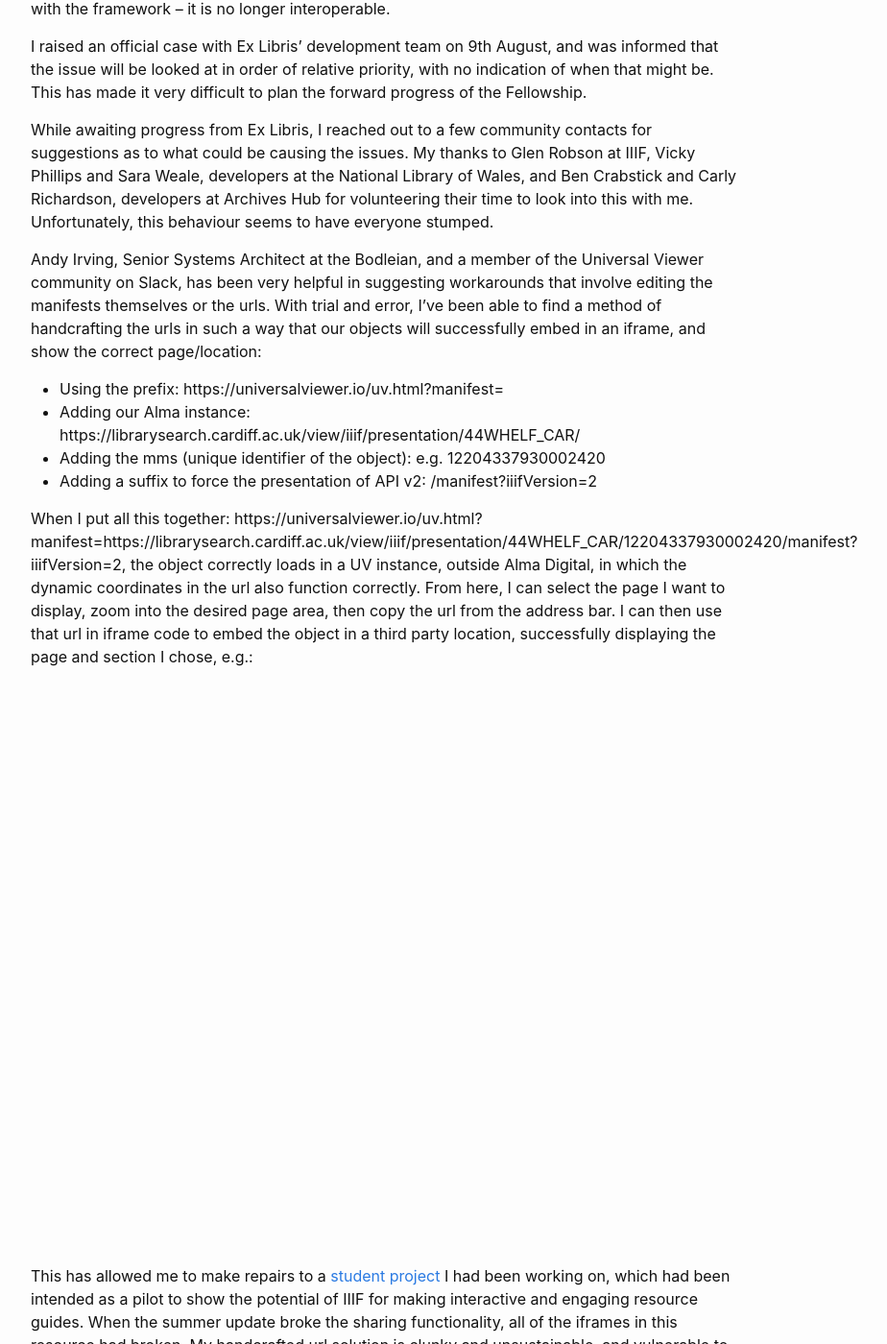
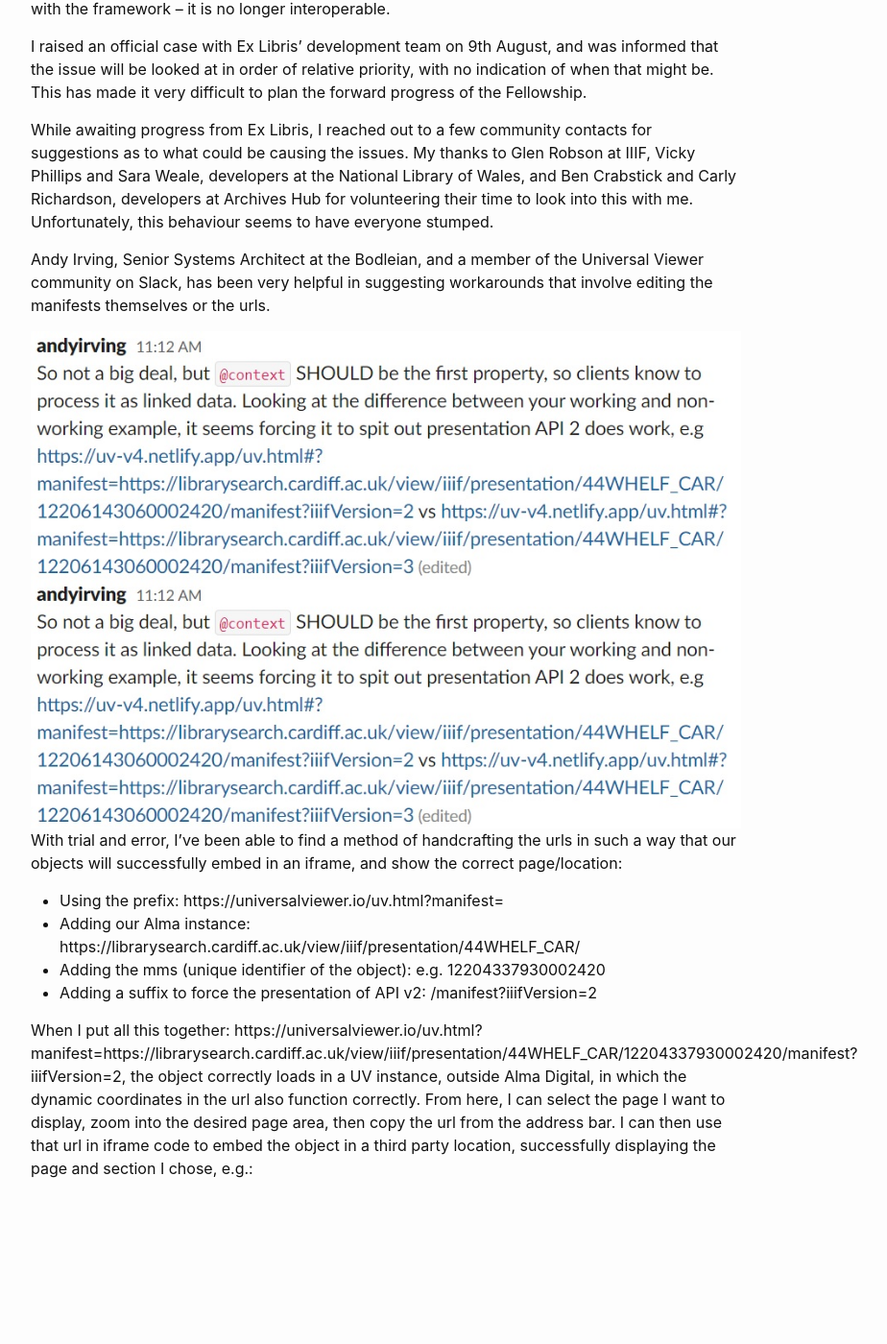
Before and after one commit to aeh0/experiiiments, a Jekyll site: the page built from _posts/2022-09-13-universal-viewer-2.html, in a window 1280 px wide and 1400 px high, scrolled down 500 px. Shown: the whole window at 96% size, without its empty margins (238-1162 px from the left). Built offline with Jekyll 4.4.1, drawn with Linux system fonts in a browser that asks for light colours.

Commit message:
Update post

```diff
--- a/_posts/2022-09-13-universal-viewer-2.html
+++ b/_posts/2022-09-13-universal-viewer-2.html
@@ -9,7 +9,10 @@ date: 2022-09-13
 <p>The lack of this functionality means that our content is effectively trapped within our digital repository, and if even if this limitation were addressed, without url coordinates, we have no control over <em>how</em> to present our objects. We cannot dictate which page, which area of an image to show in an iframe. A major selling point of Alma Digital was its compliance with IIIF (the International Image Interoperability Framework), but currently, our content no longer complies with the framework – it is no longer interoperable.</p>
 <p>I raised an official case with Ex Libris’ development team on 9th August, and was informed that the issue will be looked at in order of relative priority, with no indication of when that might be. This has made it very difficult to plan the forward progress of the Fellowship.</p>
 <p>While awaiting progress from Ex Libris, I reached out to a few community contacts for suggestions as to what could be causing the issues. My thanks to Glen Robson at IIIF, Vicky Phillips and Sara Weale, developers at the National Library of Wales, and Ben Crabstick and Carly Richardson, developers at Archives Hub for volunteering their time to look into this with me. Unfortunately, this behaviour seems to have everyone stumped.</p>
-<p>Andy Irving, Senior Systems Architect at the Bodleian, and a member of the Universal Viewer community on Slack, has been very helpful in suggesting workarounds that involve editing the manifests themselves or the urls. With trial and error, I’ve been able to find a method of handcrafting the urls in such a way that our objects will successfully embed in an iframe, and show the correct page/location:</p>
+<p>Andy Irving, Senior Systems Architect at the Bodleian, and a member of the Universal Viewer community on Slack, has been very helpful in suggesting workarounds that involve editing the manifests themselves or the urls.</p>
+<img src="https://github.com/aeh0/experiiiments/blob/971c44cd9d001d36cb0264358b9de89e84a1a4bd/assets/2022-09-13/andy1.jpg" alt="Suggestion to force the production of presentation API 2 by adding the suffix, manifest?iiifVersion=2">
+<img src="https://github.com/aeh0/experiiiments/blob/971c44cd9d001d36cb0264358b9de89e84a1a4bd/assets/2022-09-13/andy1.jpg" alt="Suggestion to change image format in the json from image/tiff to image/jpeg">
+<p>With trial and error, I’ve been able to find a method of handcrafting the urls in such a way that our objects will successfully embed in an iframe, and show the correct page/location:</p>
 <ul>
     <li>Using the prefix: https://universalviewer.io/uv.html?manifest=</li>
     <li>Adding our Alma instance: https://librarysearch.cardiff.ac.uk/view/iiif/presentation/44WHELF_CAR/</li>
```
